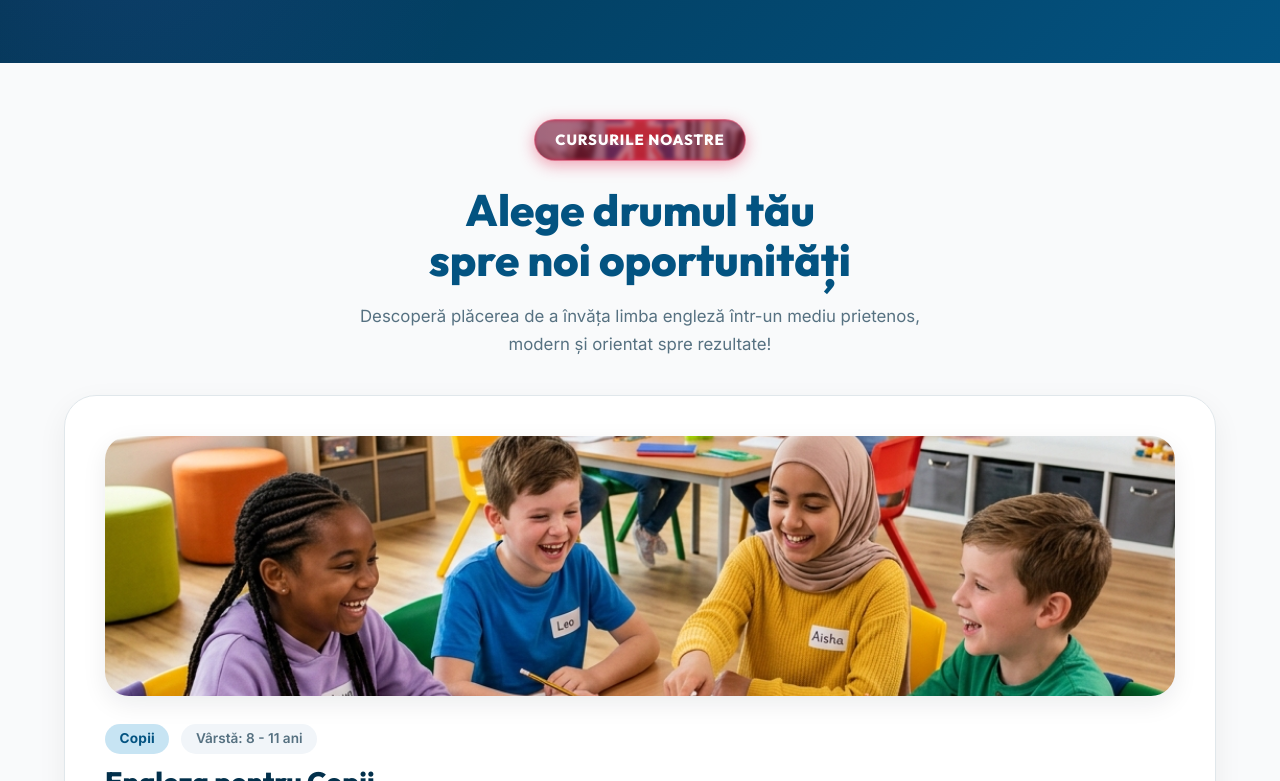
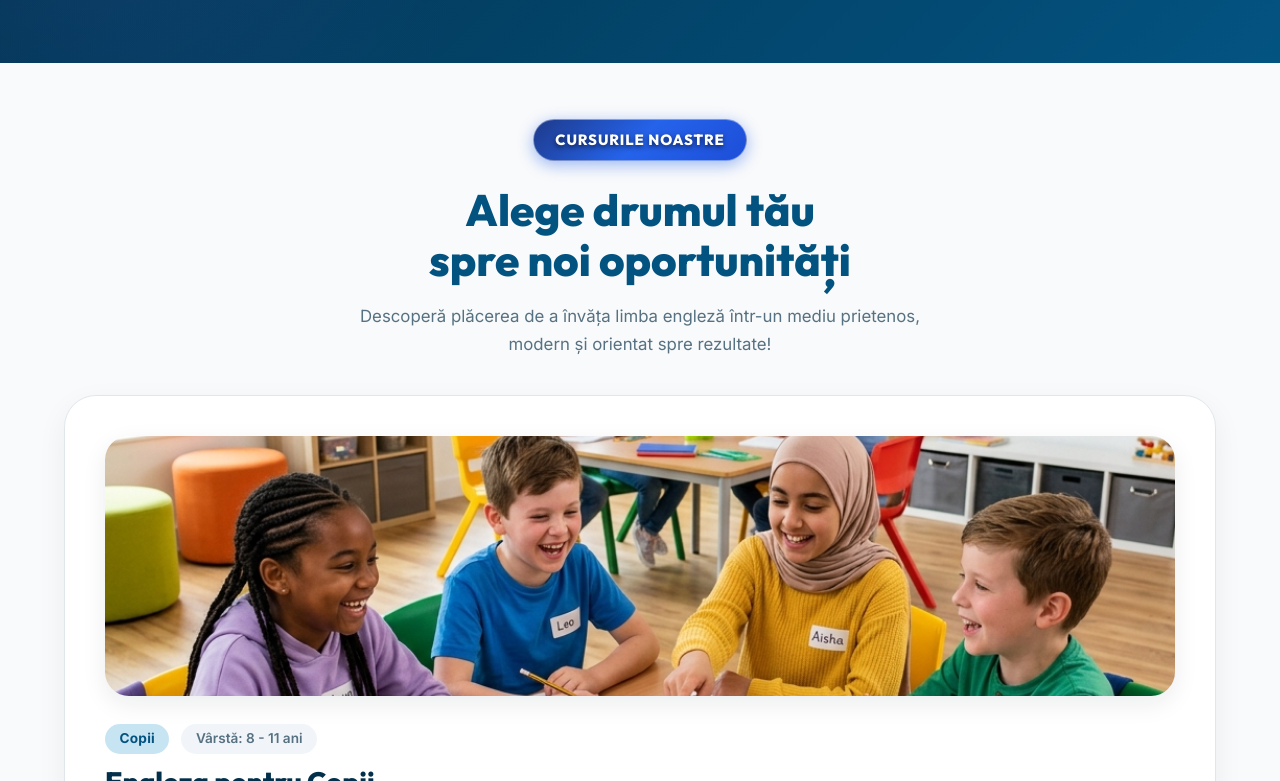
Before and after one commit to cyberfolksmd/progres-cls, a React (Vite) app: page / in a window 1280 px wide. Shown: the part 1059-1840 px from the top of the page. Built offline with nearby package versions, Linux system fonts and the light colour scheme.

Commit message:
feat: remove 'De ce noi?' tag, style remaining tags with royal blue gradient and high-contrast text shadow

```diff
--- a/src/App.jsx
+++ b/src/App.jsx
@@ -1118,7 +1118,7 @@ export default function App() {
       <section id="cursuri" className="section section--alt">
         <div className="container">
           <div className="section-header fade-in">
-            <span className="section-tag section-tag--uk-flag">Cursurile noastre</span>
+            <span className="section-tag section-tag--blue">Cursurile noastre</span>
             <h2 className="section-title">Alege drumul tău<br />spre noi oportunități</h2>
             <p className="section-subtitle">
               Descoperă plăcerea de a învăța limba engleză într-un mediu prietenos, modern și orientat spre rezultate!
@@ -1146,7 +1146,7 @@ export default function App() {
         <div className="container" style={{ position: 'relative', zIndex: 1 }}>
           <div className="cambridge-faq fade-in">
             <div className="section-header" style={{ marginBottom: '2rem' }}>
-              <span className="section-tag section-tag--uk-flag">Examene Internaționale</span>
+              <span className="section-tag section-tag--blue">Examene Internaționale</span>
               <h2 className="section-title">Pregătire Examene Cambridge</h2>
             </div>
             <div className="faq-list">
@@ -1160,7 +1160,6 @@ export default function App() {
       <section id="beneficii" className="section">
         <div className="container">
           <div className="section-header fade-in">
-            <span className="section-tag section-tag--uk-flag">De ce noi?</span>
             <h2 className="section-title">De ce să alegi Progress CLS?</h2>
             <p className="section-subtitle">
               Înveți mai mult decât o limbă - îți construiești încrederea, abilitățile și viitorul.
@@ -1182,7 +1181,7 @@ export default function App() {
       <section id="echipa" className="section section--alt">
         <div className="container">
           <div className="section-header fade-in">
-            <span className="section-tag section-tag--uk-flag">Echipa noastră</span>
+            <span className="section-tag section-tag--blue">Echipa noastră</span>
             <h2 className="section-title">Profesori care inspiră</h2>
             <p className="section-subtitle">
               Toți membrii echipei sunt certificați internațional prin calificarea TEFL și au experiență în lucrul cu copii, adolescenți și adulți.
--- a/src/index.css
+++ b/src/index.css
@@ -413,6 +413,21 @@ img { max-width: 100%; display: block; }
   filter: blur(2px) brightness(0.75);
   opacity: 0.55;
   z-index: -1;
+}
+
+.section-tag--blue {
+  position: relative;
+  overflow: hidden;
+  background: linear-gradient(135deg, #1e3a8a 0%, #2563eb 50%, #1d4ed8 100%);
+  color: #ffffff !important;
+  box-shadow: 0 4px 16px rgba(37, 99, 235, 0.45);
+  border: 1.5px solid rgba(255, 255, 255, 0.4);
+  font-size: 0.925rem !important;
+  padding: 0.5rem 1.35rem !important;
+  font-weight: 800;
+  text-shadow: 0 2px 5px rgba(0, 0, 0, 0.65);
+  letter-spacing: 0.06em;
+  border-radius: var(--radius-full);
 }
 
 .section-subtitle {
```
